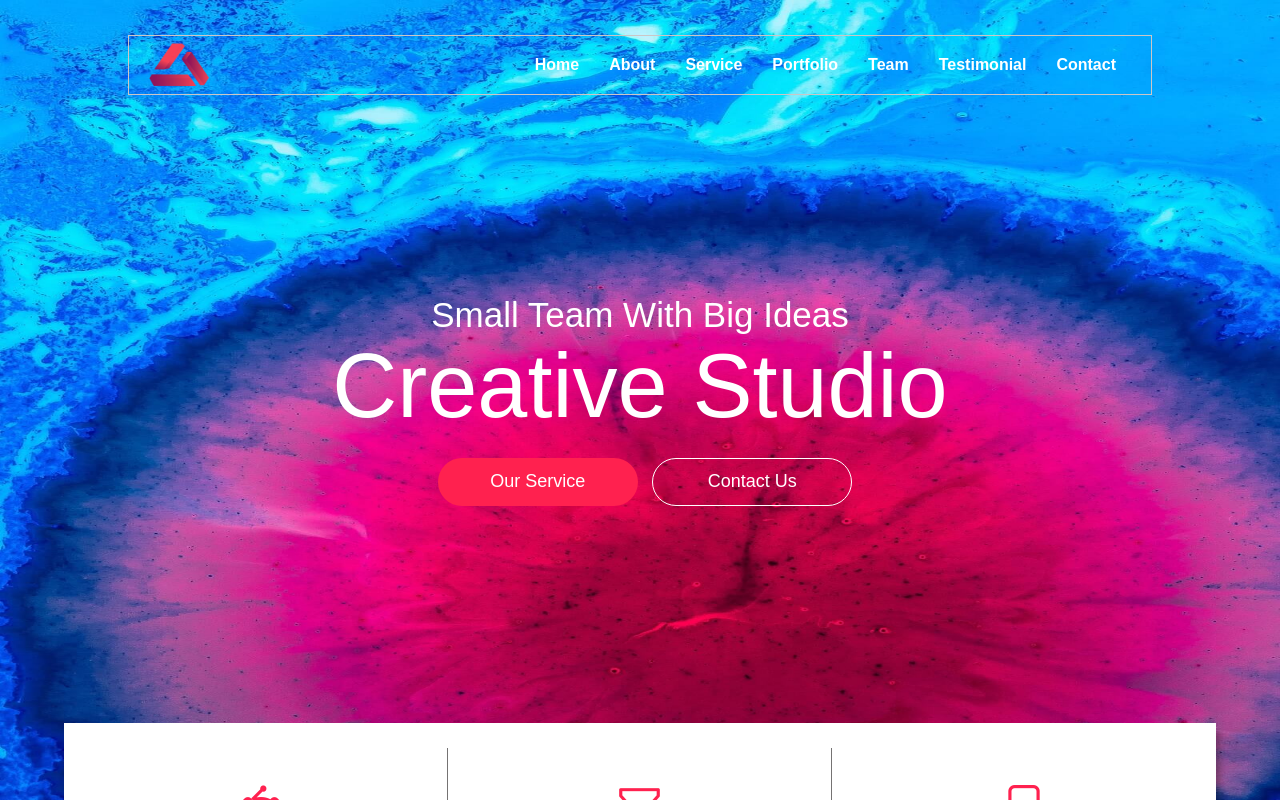
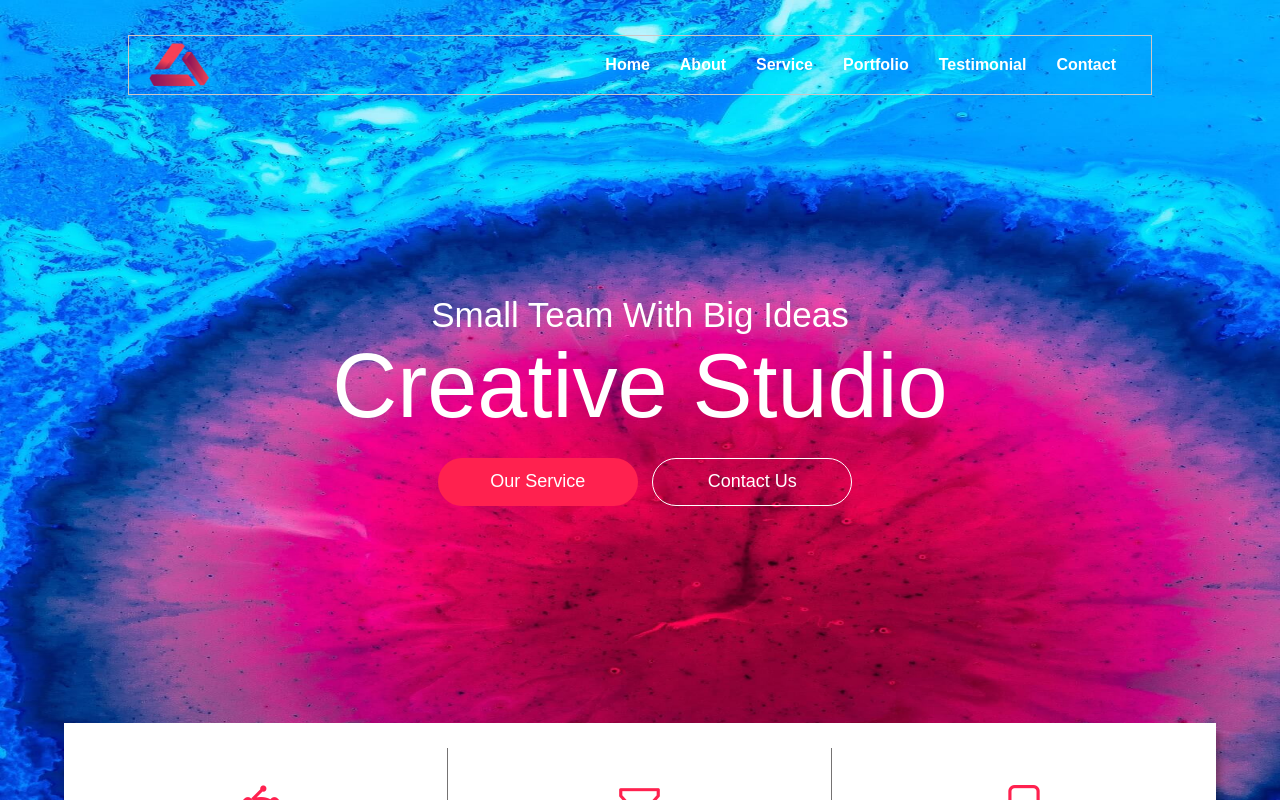
Before and after one commit to kavishwar-7666/creativeStudio, a plain HTML site: page index.html in a window 1280 px wide. Shown: the top 800 px of the page. Drawn offline with nearby package versions, Linux system fonts and the light colour scheme.

Commit message:
Update index.html

```diff
--- a/index.html
+++ b/index.html
@@ -26,7 +26,7 @@
                     <li><a href="#about"> About</a></li>
                     <li><a href="#service"> Service</a></li>
                     <li><a href="#portfolio"> Portfolio</a></li>
-                    <li><a href="#Team"> Team</a></li>
+
                     <li><a href="#Testimonial"> Testimonial</a></li>
 
                     <li><a href="#contact"> Contact</a></li>
```
